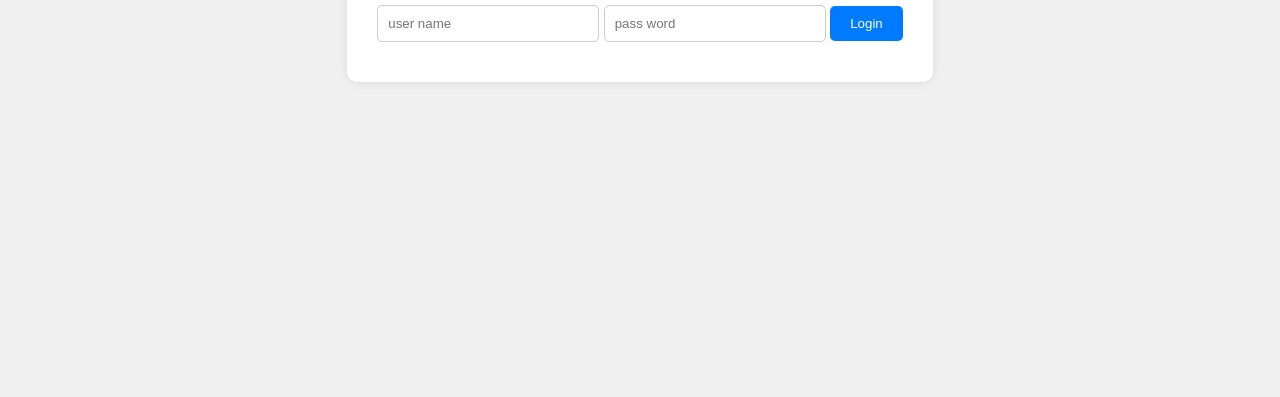
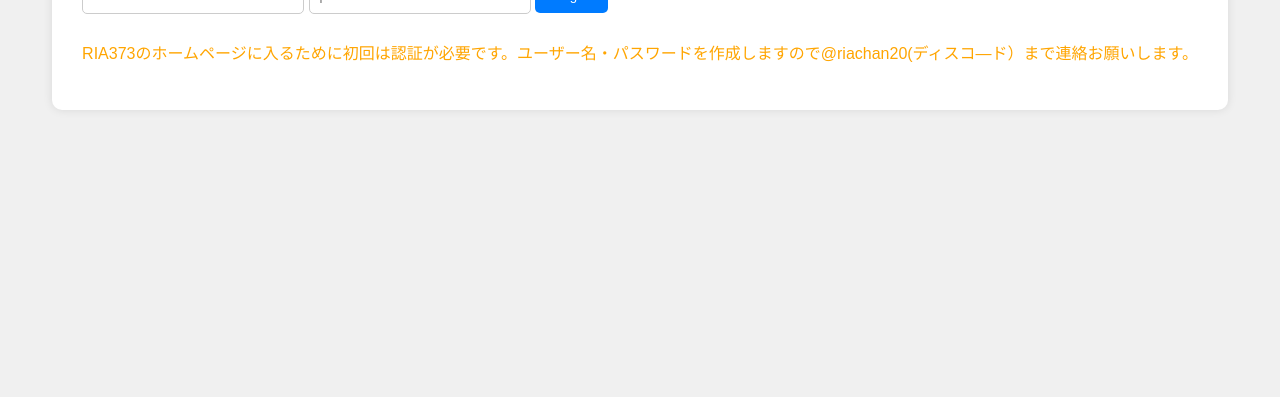
Before and after one commit to ria373/373login, a plain HTML site: page index.html in a window 1280 px wide. Shown: the part 419-816 px from the top of the page. Drawn offline with Linux system fonts and the light colour scheme.

Commit message:
Update index.html

```diff
--- a/index.html
+++ b/index.html
@@ -55,6 +55,8 @@
   <input type="text" id="username" placeholder="user name">
   <input type="password" id="password" placeholder="pass word">
   <button onclick="login()">Login</button>
+  <p>
+<span style="color:orange;">RIA373のホームページに入るために初回は認証が必要です。ユーザー名・パスワードを作成しますので@riachan20(ディスコ―ド）まで連絡お願いします。</span></p>
 </div>
 
 <script>
```
